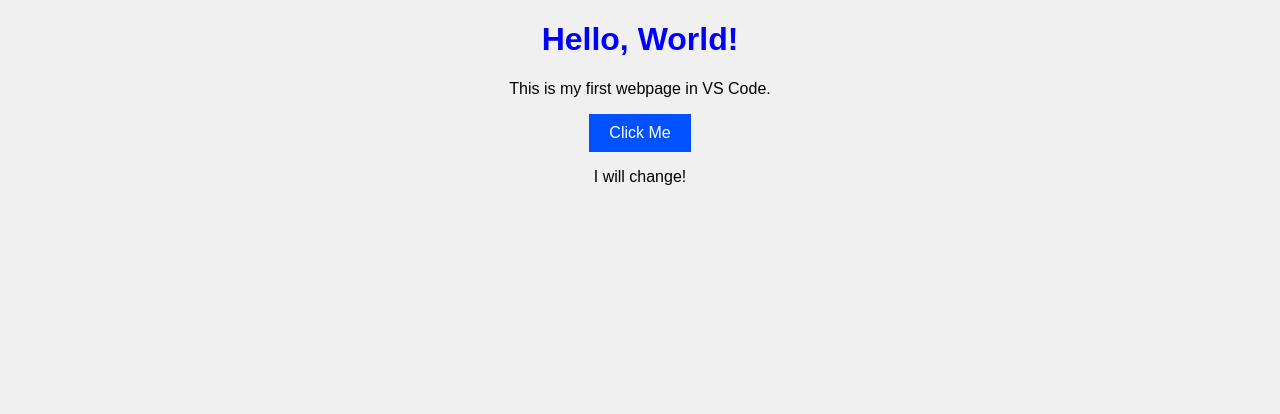
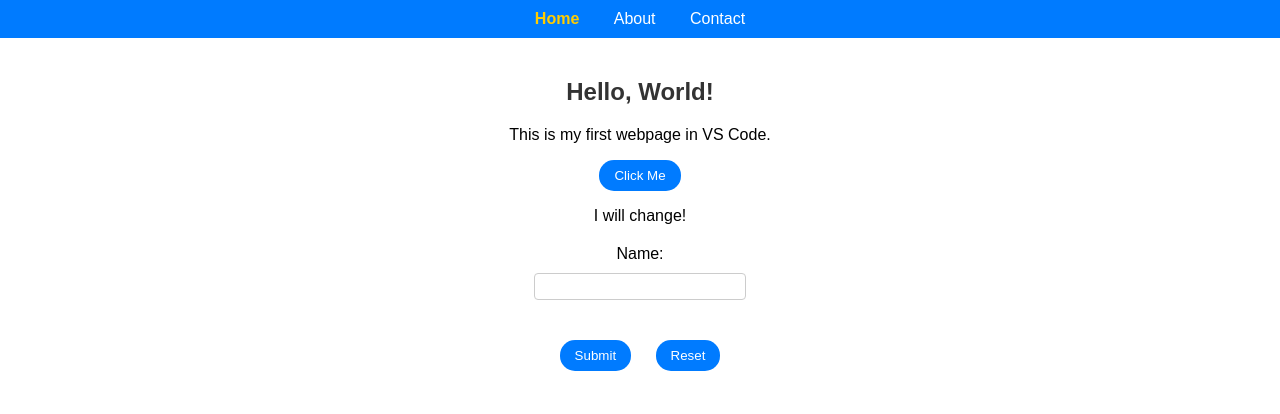
Before and after one commit to Md-Shams123/MyWebpage, a plain HTML site: page index.html in a window 1280 px wide. Drawn offline with Linux system fonts and the light colour scheme.

Commit message:
Add files via upload

```diff
--- a/index.html
+++ b/index.html
@@ -2,16 +2,47 @@
 <html lang="en">
 <head>
     <meta charset="UTF-8">
-    <meta name="viewport" content="width=device-width, initial-scale=1.0">
+    <meta name="viewport" content="device-width, initial-scale=1.0">
     <title>My Webpage</title>
     <link rel="stylesheet" href="styles.css">
 </head>
 <body>
-    <h1>Hello, World!</h1>
+    <!-- Navigation Bar -->
+    <nav>
+        <a href="#home" onclick="showSection('home')">Home</a>
+        <a href="#about" onclick="showSection('about')">About</a>
+        <a href="#contact" onclick="showSection('contact')">Contact</a>
+    </nav>
 
-    <p>This is my first webpage in VS Code.</p>
-    <button onclick="changeText()">Click Me</button>
-    <p id="demo">I will change!</p>
+    <!-- Home Section -->
+    <section id="home" class="section">
+        <h1>Hello, World!</h1>
+        <p>This is my first webpage in VS Code.</p>
+        <button class="form-button" onclick="changeText()">Click Me</button>
+        <p id="demo">I will change!</p>
+        <form id="myForm">
+            <label for="name">Name:</label>
+            <input type="text" id="name" name="name">
+            <div class="button-container">
+                <button type="button" class="form-button" onclick="validateForm()">Submit</button>
+                <button type="button" class="form-button" onclick="resetForm()">Reset</button>
+            </div>
+        </form>
+    </section>
+
+    <!-- About Section -->
+    <section id="about" class="section" style="display: none;">
+        <p id="about-text" style="display: none;">I’m learning web development!</p>
+    </section>
+
+    <!-- Contact Section -->
+    <section id="contact" class="section" style="display: none;">
+        <p id="contact-info" style="display: none;">
+            To contact me email me at Email: <a href="mailto:mdshams123@gmail.com">mdshams123@gmail.com</a> or phone me at Phone: <a href="tel:9430919946">9430919946</a>
+        </p>
+    </section>
+
+    <!-- Link to JavaScript file -->
     <script src="script.js"></script>
 </body>
 </html>
--- a/script.js
+++ b/script.js
@@ -1,3 +1,55 @@
+// Function to show the selected section and hide others
+function showSection(sectionId) {
+    // Hide all sections
+    const sections = document.getElementsByClassName("section");
+    for (let i = 0; i < sections.length; i++) {
+        sections[i].style.display = "none";
+    }
+
+    // Show the selected section
+    const selectedSection = document.getElementById(sectionId);
+    selectedSection.style.display = "block";
+
+    // Show specific content based on section
+    if (sectionId === "about") {
+        document.getElementById("about-text").style.display = "block";
+    } else if (sectionId === "contact") {
+        document.getElementById("contact-info").style.display = "block";
+    }
+
+    // Update active link
+    const links = document.querySelectorAll("nav a");
+    links.forEach(link => {
+        link.classList.remove("active");
+        if (link.getAttribute("href") === "#" + sectionId) {
+            link.classList.add("active");
+        }
+    });
+}
+
+// Function for the "Click Me" button to change text
 function changeText() {
     document.getElementById("demo").innerHTML = "You clicked the button!";
 }
+
+// Function to validate the form and show an alert
+function validateForm() {
+    let name = document.getElementById("name").value;
+    if (name === "") {
+        alert("Please enter your name!");
+    } else if (name.length < 3) {
+        alert("Name must be at least 3 characters long!");
+    } else {
+        alert("Form submitted! Hello, " + name);
+    }
+}
+
+// Function to reset the form
+function resetForm() {
+    document.getElementById("myForm").reset();
+}
+
+// Show the Home section by default on page load
+window.onload = function() {
+    showSection("home");
+};
--- a/styles.css
+++ b/styles.css
@@ -1,19 +1,84 @@
+/* General Styles */
 body {
     font-family: Arial, sans-serif;
+    margin: 0;
+    padding: 0;
+}
+
+/* Navigation Bar */
+nav {
+    background-color: #007bff;
+    padding: 10px;
     text-align: center;
-    background-color: #f0f0f0;
 }
+
+nav a {
+    color: white;
+    margin: 0 15px;
+    text-decoration: none;
+}
+
+nav a:hover {
+    text-decoration: underline;
+}
+
+nav a.active {
+    color: #ffcc00; /* Yellow color for active link */
+    font-weight: bold;
+}
+
+/* Sections */
+.section {
+    padding: 20px;
+    text-align: center;
+}
+
 h1 {
-    color: #0000ff;
+    color: #333;
 }
-button {
-    padding: 10px 20px;
-    font-size: 16px;
-    background-color: #0051ff;
+
+/* Form Styling */
+form {
+    margin: 20px 0;
+}
+
+label {
+    display: block; /* Makes the label take its own line */
+    margin-bottom: 10px; /* Space below the label */
+}
+
+input {
+    padding: 5px;
+    margin-bottom: 20px; /* Space below the textbox */
+    border: 1px solid #ccc;
+    border-radius: 4px;
+    width: 200px; /* Fixed width for better alignment */
+}
+
+.button-container {
+    margin-top: 20px; /* Space above the buttons */
+}
+
+.form-button {
+    padding: 8px 15px; /* Slightly larger padding for better appearance */
+    background-color: #007bff; /* Same blue color for all buttons */
     color: white;
     border: none;
+    border-radius: 15px; /* Curved buttons */
     cursor: pointer;
+    margin: 0 10px; /* Space between buttons */
 }
-button:hover {
-    background-color: #b30000;
+
+.form-button:hover {
+    background-color: #003087; /* Darker blue for hover (more noticeable change) */
 }
+
+/* Contact Info Styling */
+#contact-info a {
+    color: #007bff;
+    text-decoration: none;
+}
+
+#contact-info a:hover {
+    text-decoration: underline;
+}
```
